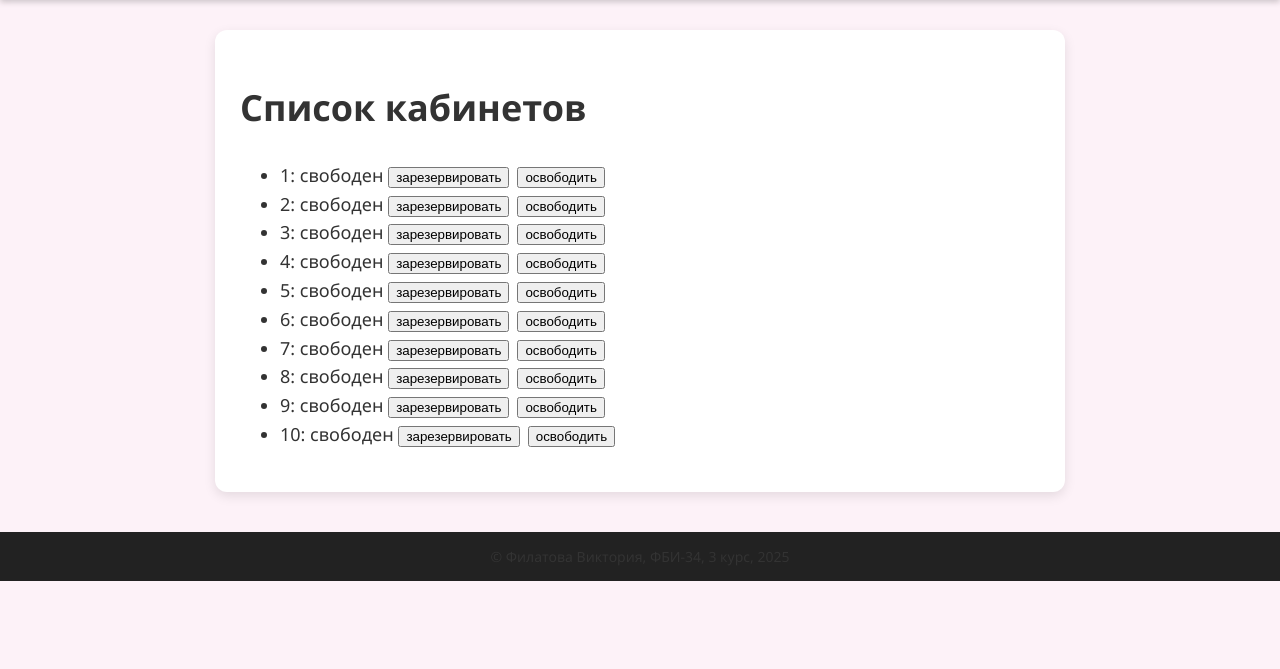
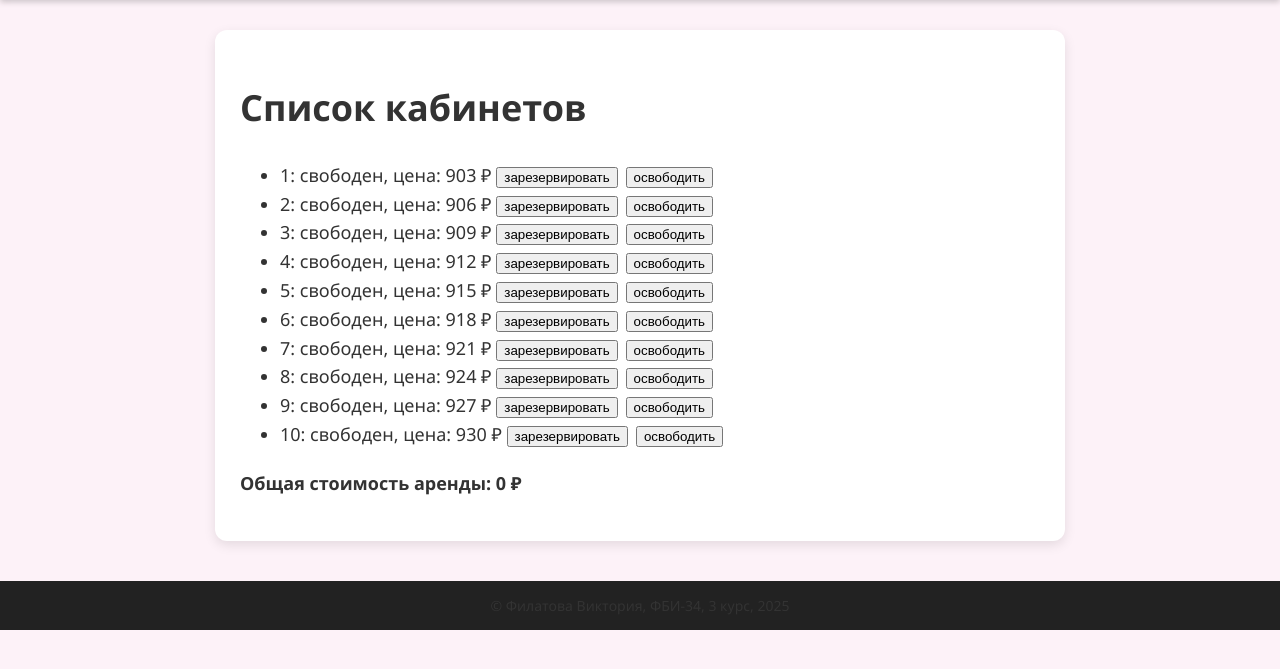
Before and after one commit to Viktorifilx/web-back-labs, a Flask app: page /lab6/ in a window 1280 px wide. Shown: the part 67-736 px from the top of the page. Run offline with Flask 3, Linux system fonts and the light colour scheme.

Commit message:
Стоимость аренды

```diff
--- a/lab6.py
+++ b/lab6.py
@@ -2,10 +2,13 @@ from flask import Blueprint, render_template, request, session
 
 lab6 = Blueprint('lab6', __name__)
 
-# создаём список офисов 1–10, все пока свободны
 offices = []
 for i in range(1, 11):
-    offices.append({'number': i, 'tenant': ''})
+    offices.append({
+        'number': i,
+        'tenant': '',
+        'price': 900 + i * 3
+    })
 
 
 @lab6.route('/lab6/')
--- a/templates/lab6/lab6.html
+++ b/templates/lab6/lab6.html
@@ -6,6 +6,7 @@
 <h1>Список кабинетов</h1>
 
 <ul id="office-list"></ul>
+<p id="total-price" style="margin-top: 20px; font-weight: bold;"></p>
 {% endblock %}
 
 {% block script %}
@@ -23,10 +24,10 @@ function getOfficeList() {
         headers: { 'Content-Type': 'application/json' },
         body: JSON.stringify(json)
     })
-    .then(function(response) {
+    .then(function (response) {
         return response.json();
     })
-    .then(function(data) {
+    .then(function (data) {
         const office_list = data.result;
         const ul = document.getElementById('office-list');
         ul.innerHTML = '';
@@ -36,21 +37,37 @@ function getOfficeList() {
 
             const li = document.createElement('li');
             const status = office.tenant ? ('занят (' + office.tenant + ')') : 'свободен';
-            li.innerText = office.number + ': ' + status + ' ';
+            li.innerText = office.number + ': ' + status + ', цена: ' + office.price + ' ₽ ';
 
+            // кнопка "зарезервировать"
             const bookingButton = document.createElement('button');
             bookingButton.innerText = 'зaрезервировать';
-            bookingButton.onclick = function() { booking(office.number); };
+            bookingButton.onclick = function () {
+                booking(office.number);
+            };
             li.appendChild(bookingButton);
 
+            // кнопка "освободить"
             const cancelButton = document.createElement('button');
             cancelButton.innerText = 'освободить';
             cancelButton.style.marginLeft = '8px';
-            cancelButton.onclick = function() { cancellation(office.number); };
+            cancelButton.onclick = function () {
+                cancellation(office.number);
+            };
             li.appendChild(cancelButton);
 
             ul.appendChild(li);
         }
+
+        // Считаем общую стоимость аренды
+        let total = 0;
+        for (let i = 0; i < office_list.length; i++) {
+            if (office_list[i].tenant) {
+                total += office_list[i].price;
+            }
+        }
+        document.getElementById('total-price').innerText =
+            'Общая стоимость аренды: ' + total + ' ₽';
     });
 }
 
@@ -65,13 +82,13 @@ function booking(officeNumber) {
 
     fetch(url, {
         method: 'POST',
-        headers: {'Content-Type': 'application/json'},
+        headers: { 'Content-Type': 'application/json' },
         body: JSON.stringify(json)
     })
-    .then(function(response) {
+    .then(function (response) {
         return response.json();
     })
-    .then(function(data) {
+    .then(function (data) {
         if (data.error) {
             switch (data.error.code) {
                 case 1:
@@ -102,13 +119,13 @@ function cancellation(officeNumber) {
 
     fetch(url, {
         method: 'POST',
-        headers: {'Content-Type': 'application/json'},
+        headers: { 'Content-Type': 'application/json' },
         body: JSON.stringify(json)
     })
-    .then(function(response) {
+    .then(function (response) {
         return response.json();
     })
-    .then(function(data) {
+    .then(function (data) {
         if (data.error) {
             switch (data.error.code) {
                 case 1:
@@ -131,6 +148,7 @@ function cancellation(officeNumber) {
     });
 }
 
+// запуск при загрузке страницы
 document.addEventListener('DOMContentLoaded', getOfficeList);
 </script>
 {% endblock %}
```
